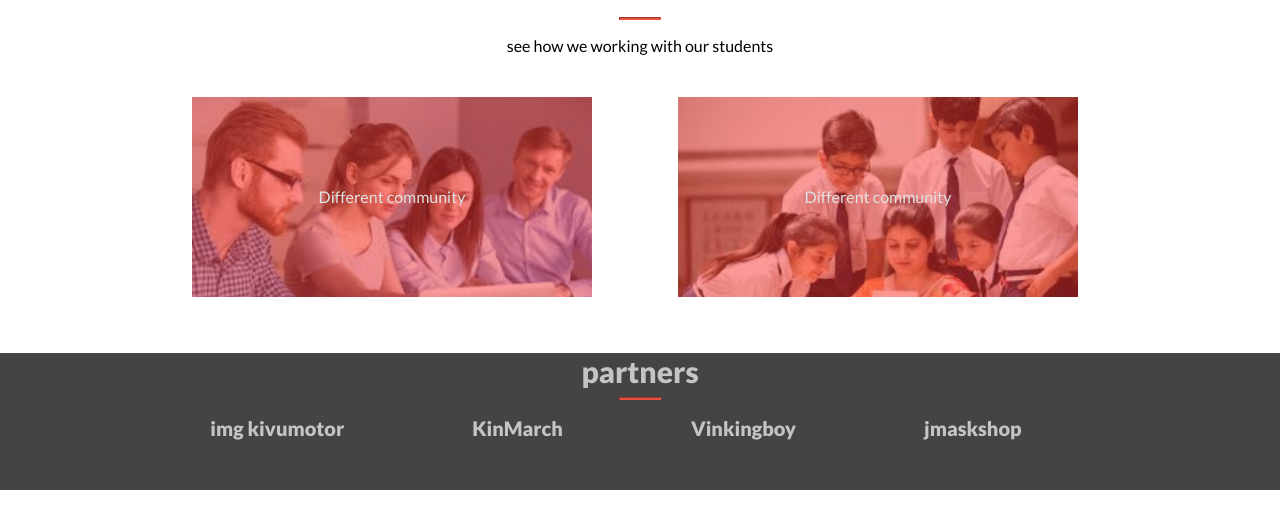
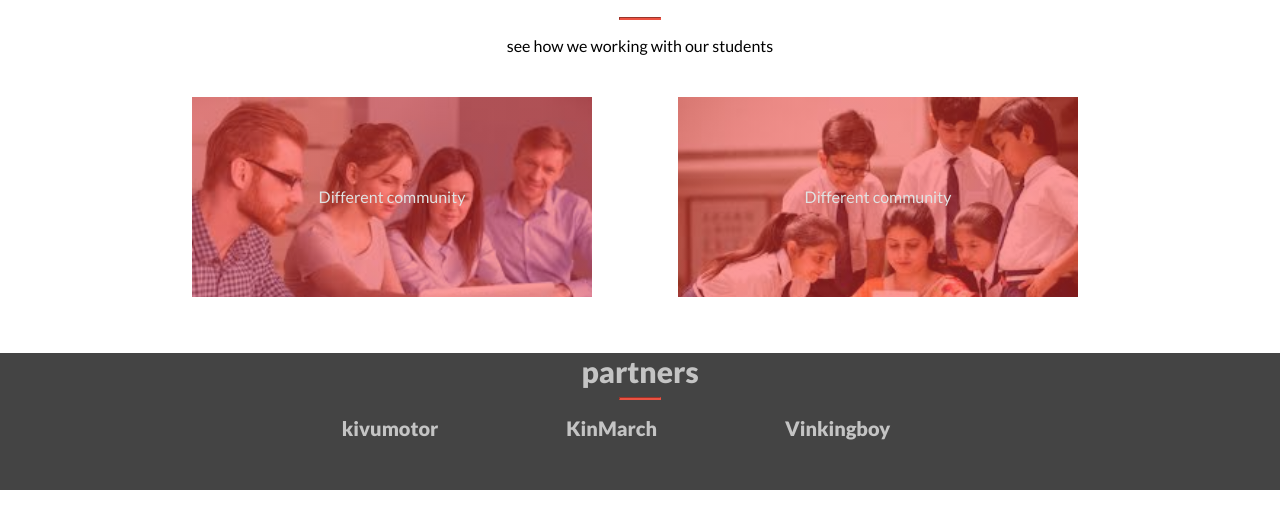
Before and after one commit to bertinkambale/Capstone-project-html-css-js, a website: page About.html in a window 1280 px wide. Shown: the part 1302-1827 px from the top of the page. Drawn offline with Linux system fonts and the light colour scheme.

Commit message:
remove items to About page

```diff
--- a/About.html
+++ b/About.html
@@ -73,10 +73,9 @@
             <h3>partners</h3>
             <hr class="linebar">
             <ul>
-                <li>img kivumotor</li>
+                <li>kivumotor</li>
                 <li>KinMarch</li>
                 <li>Vinkingboy</li>
-                <li>jmaskshop</li>
             </ul>
         </section>
         <footer>
```
